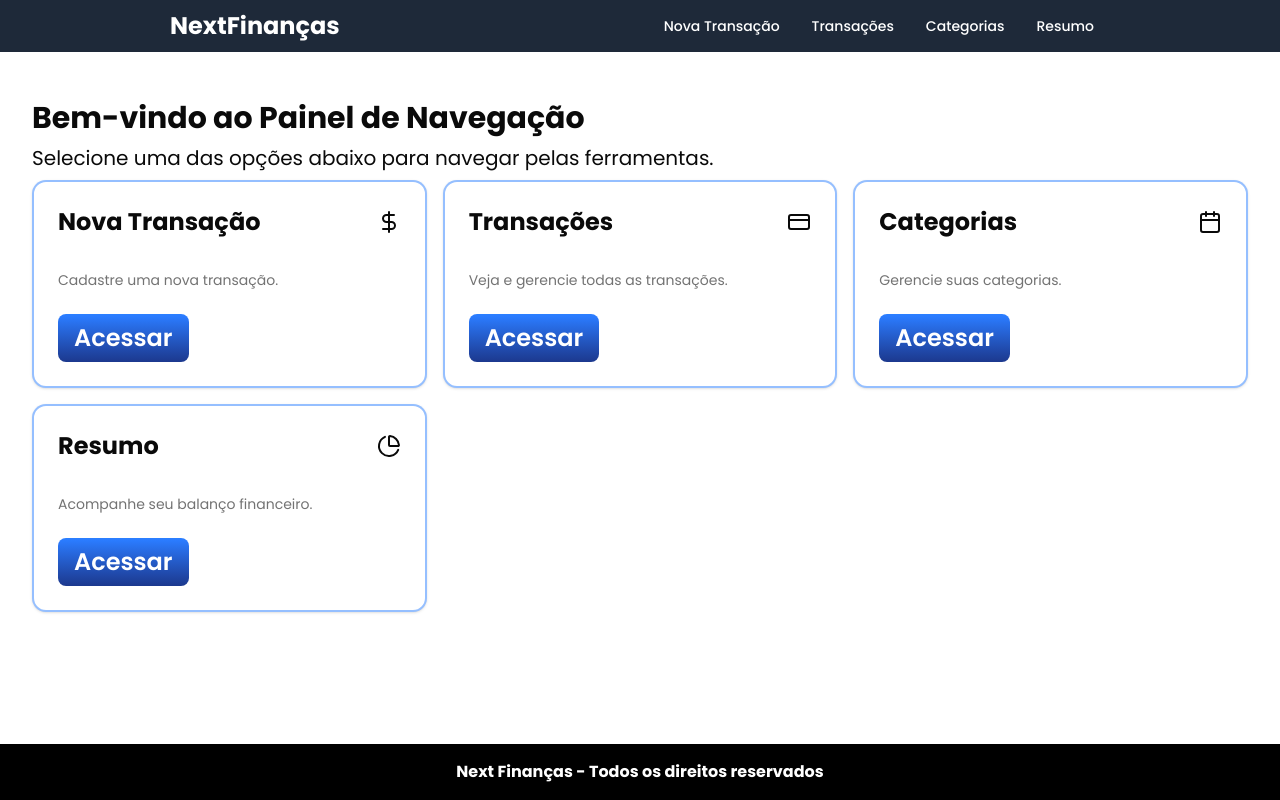
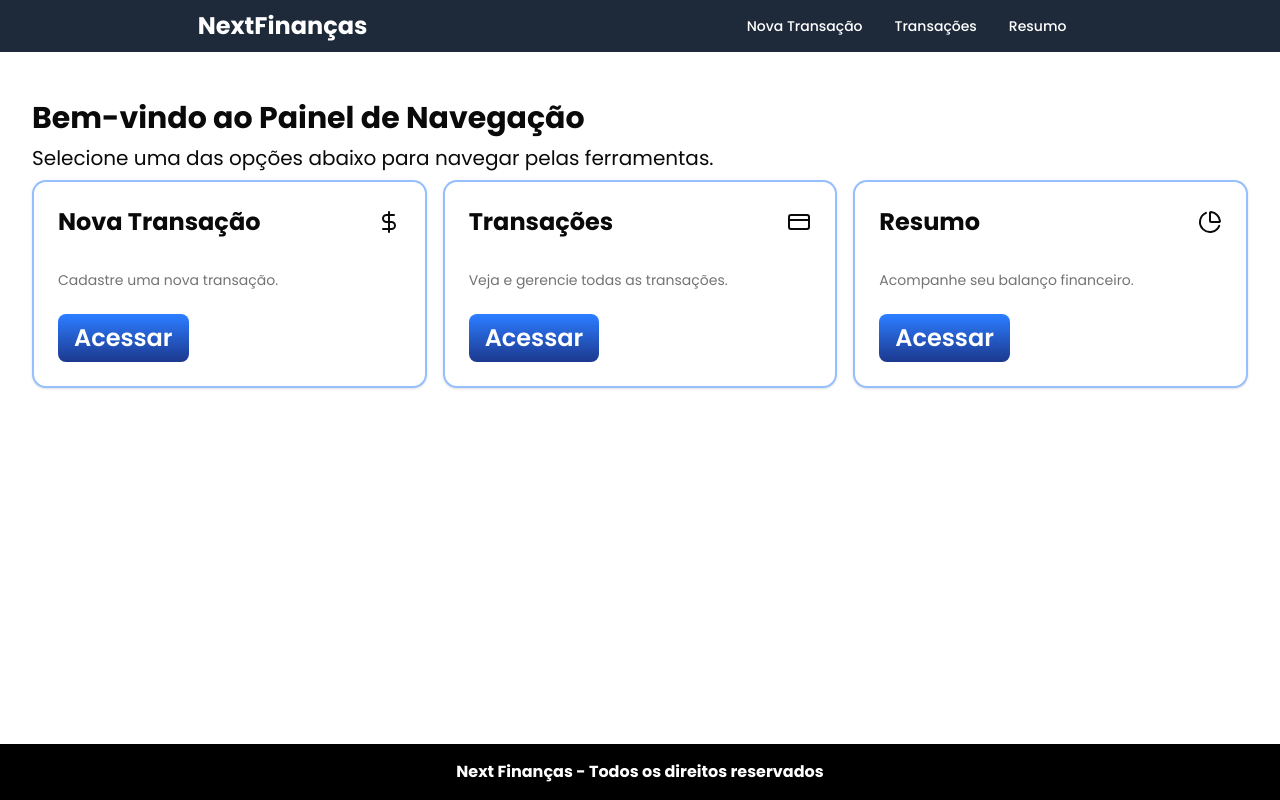
Before and after one commit to joseisaacpy/next-financas, a Next.js app: page /home in a window 1280 px wide. Built offline with nearby package versions, Linux system fonts and the light colour scheme.

Commit message:
fix(nav-links): remover o link de categorias

```diff
--- a/data/NavLinks.tsx
+++ b/data/NavLinks.tsx
@@ -1,4 +1,4 @@
-import { Home, Calendar, CreditCard, DollarSign, PieChart } from "lucide-react";
+import { Home, CreditCard, DollarSign, PieChart } from "lucide-react";
 
 export type NavItem = {
   name: string;
@@ -27,12 +27,6 @@ export const navItems: NavItem[] = [
     description: "Veja e gerencie todas as transações.",
   },
   {
-    name: "Categorias",
-    href: "/categorias",
-    icon: <Calendar />,
-    description: "Gerencie suas categorias.",
-  },
-  {
     name: "Resumo",
     href: "/dashboard",
     icon: <PieChart />,
```
